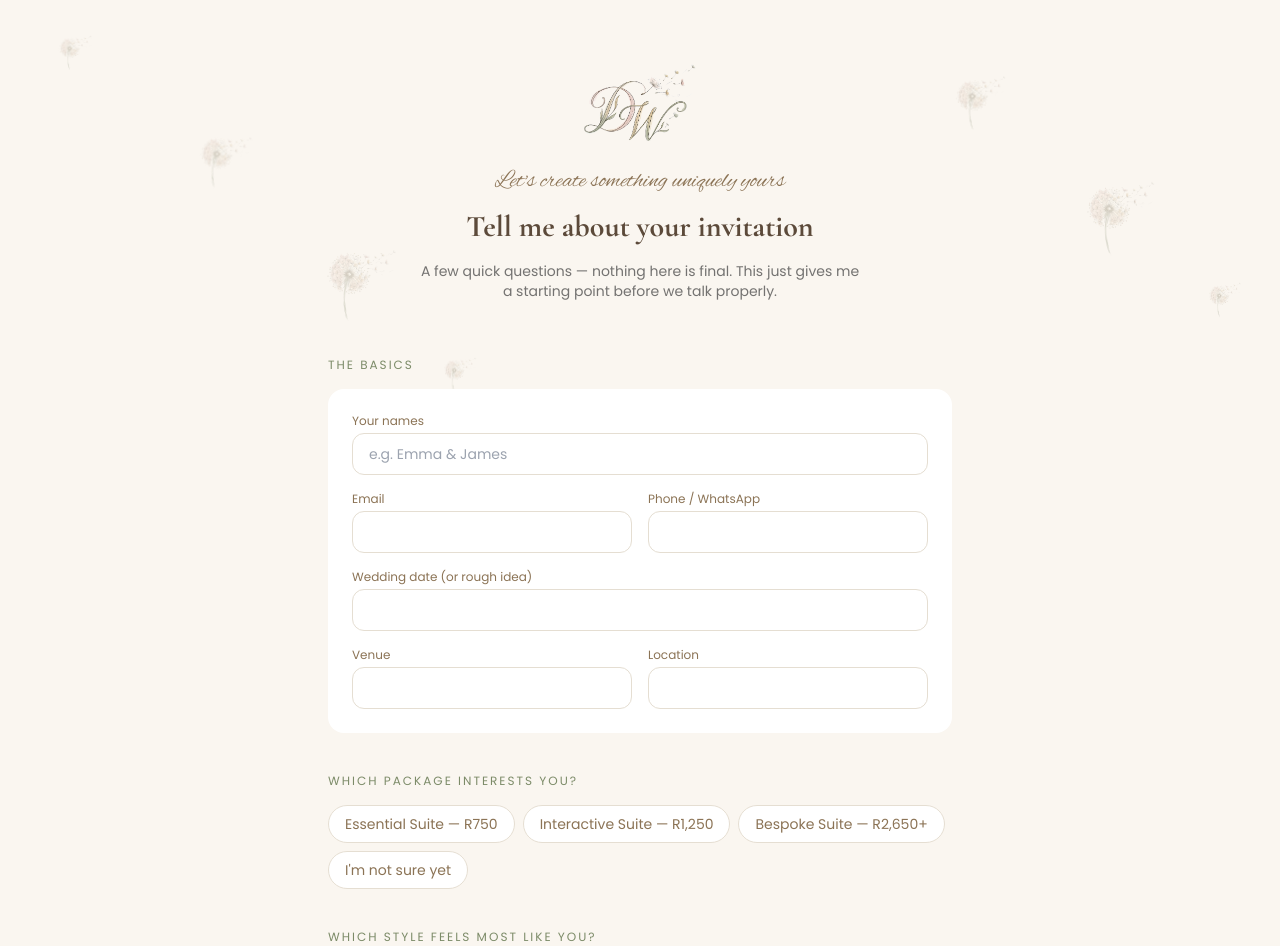
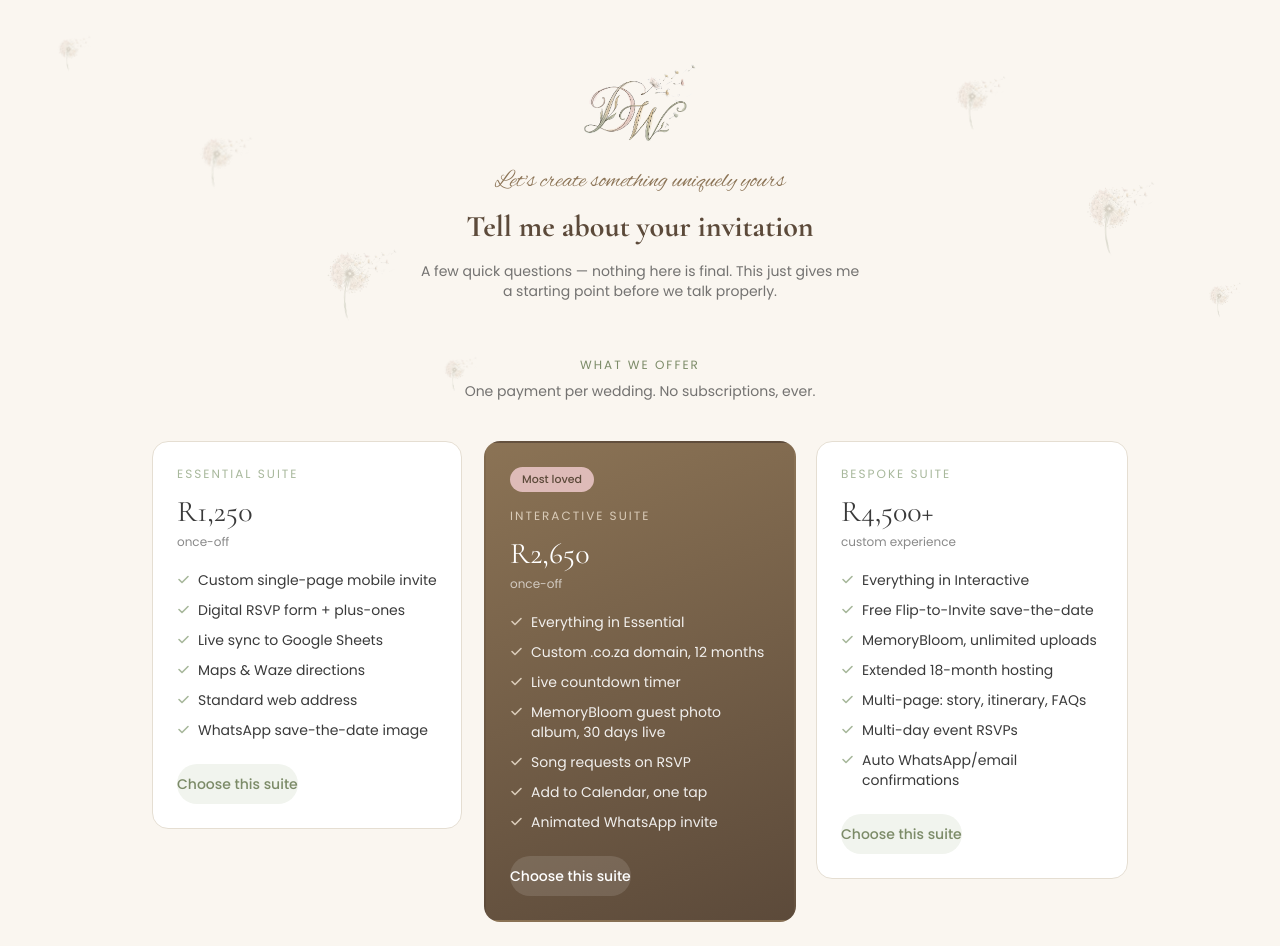
Before and after one commit to DandelionSeedlings/dandelion-va-website, a Next.js app: page /wishes/start in a window 1280 px wide. Shown: the top 946 px of the page. Built offline with nearby package versions, Linux system fonts and the light colour scheme.

Commit message:
changes made to start page

```diff
--- a/src/app/wishes/start/page.jsx
+++ b/src/app/wishes/start/page.jsx
@@ -8,7 +8,55 @@ import Reveal from '../../../components/wishes/Reveal'
 // the resulting /exec URL here.
 const ENQUIRY_API_URL = 'https://script.google.com/macros/s/AKfycby9eYADuyLFGddnIoK83R_9hEzIwQtm5S2ZRe0lnc-OybRjo_S5ou0jvGeYuV6vGGJ9mw/exec'
 
-const packages = ['Essential Suite — R750', 'Interactive Suite — R1,250', 'Bespoke Suite — R2,650+', "I'm not sure yet"]
+const pricingSuites = [
+  {
+    name: 'Essential Suite',
+    price: 'R1,250',
+    note: 'once-off',
+    featured: false,
+    features: [
+      'Custom single-page mobile invite',
+      'Digital RSVP form + plus-ones',
+      'Live sync to Google Sheets',
+      'Maps & Waze directions',
+      'Standard web address',
+      'WhatsApp save-the-date image',
+    ],
+  },
+  {
+    name: 'Interactive Suite',
+    price: 'R2,650',
+    note: 'once-off',
+    featured: true,
+    badge: 'Most loved',
+    features: [
+      'Everything in Essential',
+      'Custom .co.za domain, 12 months',
+      'Live countdown timer',
+      'MemoryBloom guest photo album, 30 days live',
+      'Song requests on RSVP',
+      'Add to Calendar, one tap',
+      'Animated WhatsApp invite',
+    ],
+  },
+  {
+    name: 'Bespoke Suite',
+    price: 'R4,500+',
+    note: 'custom experience',
+    featured: false,
+    features: [
+      'Everything in Interactive',
+      'Free Flip-to-Invite save-the-date',
+      'MemoryBloom, unlimited uploads',
+      'Extended 18-month hosting',
+      'Multi-page: story, itinerary, FAQs',
+      'Multi-day event RSVPs',
+      'Auto WhatsApp/email confirmations',
+    ],
+  },
+]
+
+const packages = ['Essential Suite — R1,250', 'Interactive Suite — R2,650', 'Bespoke Suite — R4,500+', "I'm not sure yet"]
 
 const styles = [
   { label: 'Romantic & Soft', desc: 'Blush · Ivory · Delicate florals', image: '/images/wishes/styles/romantic-soft.jpg' },
@@ -48,6 +96,72 @@ function Toggle({ label, selected, onClick }) {
       }
     >
       {label}
+    </button>
+  )
+}
+
+function CheckIcon({ color = '#A8B89C' }) {
+  return (
+    <svg width="13" height="13" viewBox="0 0 13 13" fill="none" className="shrink-0 mt-[3px]">
+      <path d="M2 6.5L5 9.5L11 3.5" stroke={color} strokeWidth="1.6" strokeLinecap="round" strokeLinejoin="round" />
+    </svg>
+  )
+}
+
+function PackageCard({ suite, selected, onChoose }) {
+  const dark = suite.featured
+  return (
+    <button
+      type="button"
+      onClick={onChoose}
+      className="text-left rounded-2xl p-6 flex flex-col transition-all"
+      style={{
+        background: dark ? 'linear-gradient(160deg, #8B7355, #5C4A3A)' : '#fff',
+        color: dark ? '#fff' : '#3A3A3A',
+        border: selected ? '2px solid #7C8B68' : dark ? '2px solid transparent' : '1px solid #E5DED2',
+        boxShadow: selected ? '0 14px 30px -14px rgba(124,139,104,0.45)' : 'none',
+      }}
+    >
+      {suite.badge && (
+        <span
+          className="self-start text-[11px] font-medium px-3 py-1 rounded-full mb-4"
+          style={{ background: 'rgba(232,196,196,0.9)', color: '#5C4A3A' }}
+        >
+          {suite.badge}
+        </span>
+      )}
+      <p
+        className="text-xs uppercase tracking-[2px] mb-3"
+        style={{ color: dark ? '#D9CBB8' : '#A8B89C' }}
+      >
+        {suite.name}
+      </p>
+      <p className="text-3xl mb-1" style={{ fontFamily: "'Cormorant Garamond', serif" }}>
+        {suite.price}
+      </p>
+      <p className="text-xs mb-5" style={{ color: dark ? 'rgba(255,255,255,0.65)' : '#3A3A3A99' }}>
+        {suite.note}
+      </p>
+      <ul className="space-y-2.5 flex-1">
+        {suite.features.map((f) => (
+          <li key={f} className="flex items-start gap-2 text-sm">
+            <CheckIcon color={dark ? '#D9CBB8' : '#A8B89C'} />
+            <span style={{ color: dark ? 'rgba(255,255,255,0.9)' : '#3A3A3A' }}>{f}</span>
+          </li>
+        ))}
+      </ul>
+      <span
+        className="mt-6 text-center text-sm font-medium py-2.5 rounded-full"
+        style={
+          selected
+            ? { background: '#7C8B68', color: '#fff' }
+            : dark
+            ? { background: 'rgba(255,255,255,0.12)', color: '#fff' }
+            : { background: '#F1F4EE', color: '#7C8B68' }
+        }
+      >
+        {selected ? 'Selected' : 'Choose this suite'}
+      </span>
     </button>
   )
 }
@@ -94,6 +208,12 @@ export default function StartInvitation() {
   const update = (key) => (e) => setForm((f) => ({ ...f, [key]: e.target.value }))
   const toggleFrom = (list, setList, value) =>
     setList(list.includes(value) ? list.filter((v) => v !== value) : [...list, value])
+
+  const choosePackage = (label) => {
+    setForm((f) => ({ ...f, package: label }))
+    const el = document.getElementById('invitation-form')
+    if (el) el.scrollIntoView({ behavior: 'smooth', block: 'start' })
+  }
 
   const handleSubmit = async (e) => {
     e.preventDefault()
@@ -146,7 +266,8 @@ export default function StartInvitation() {
   return (
     <div className="bg-[#FAF6F0] text-[#3A3A3A] min-h-screen relative">
       <DandelionField />
-      <div className="max-w-2xl mx-auto px-6 py-16 relative" style={{ zIndex: 1 }}>
+
+      <div className="max-w-2xl mx-auto px-6 pt-16 relative" style={{ zIndex: 1 }}>
         <Reveal className="text-center mb-14">
           <img
             src="/images/wishes/lettermark.png"
@@ -164,8 +285,37 @@ export default function StartInvitation() {
             before we talk properly.
           </p>
         </Reveal>
+      </div>
 
-        <form onSubmit={handleSubmit} className="space-y-10">
+      {/* Packages — shown up front so a couple can see what's on offer
+          before filling anything in. Choosing a card pre-selects that
+          package below and scrolls straight to the form. */}
+      <div className="max-w-5xl mx-auto px-6 pb-16 relative" style={{ zIndex: 1 }}>
+        <Reveal className="text-center mb-10">
+          <p className="text-xs uppercase tracking-[2px] text-[#7C8B68] mb-2">What we offer</p>
+          <p className="text-sm text-[#3A3A3A]/70">One payment per wedding. No subscriptions, ever.</p>
+        </Reveal>
+        <div className="grid sm:grid-cols-3 gap-5 items-start">
+          {pricingSuites.map((s) => (
+            <Reveal key={s.name} delay={0.05}>
+              <PackageCard
+                suite={s}
+                selected={form.package.startsWith(s.name)}
+                onChoose={() => choosePackage(`${s.name} — ${s.price}`)}
+              />
+            </Reveal>
+          ))}
+        </div>
+        <Reveal delay={0.15}>
+          <p className="text-center text-xs text-[#3A3A3A]/60 mt-6">
+            Not sure which one fits? Pick &quot;I&apos;m not sure yet&quot; in the form below and
+            we&apos;ll figure it out together.
+          </p>
+        </Reveal>
+      </div>
+
+      <div className="max-w-2xl mx-auto px-6 pb-16 relative" style={{ zIndex: 1 }}>
+        <form id="invitation-form" onSubmit={handleSubmit} className="space-y-10">
           {/* Basics */}
           <Reveal>
             <p className="text-xs uppercase tracking-[2px] text-[#7C8B68] mb-4">The basics</p>
```
